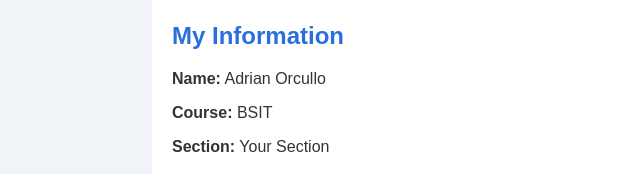
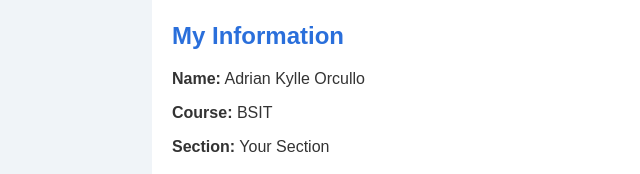
Before and after one commit to aporcullostudent-stack/aporcullostudent-stack.github.io, a plain HTML site: page index.html in a window 1280 px wide. Shown: the part 626-800 px from the top of the page, 138-778 px from the left. Drawn offline with Linux system fonts and the light colour scheme.

Commit message:
Update index.html

```diff
--- a/index.html
+++ b/index.html
@@ -26,7 +26,7 @@
 
         <section class="details">
             <h2>My Information</h2>
-            <p><strong>Name:</strong> Adrian Orcullo</p>
+            <p><strong>Name:</strong> Adrian Kylle Orcullo</p>
             <p><strong>Course:</strong> BSIT</p>
             <p><strong>Section:</strong> Your Section</p>
         </section>
```
